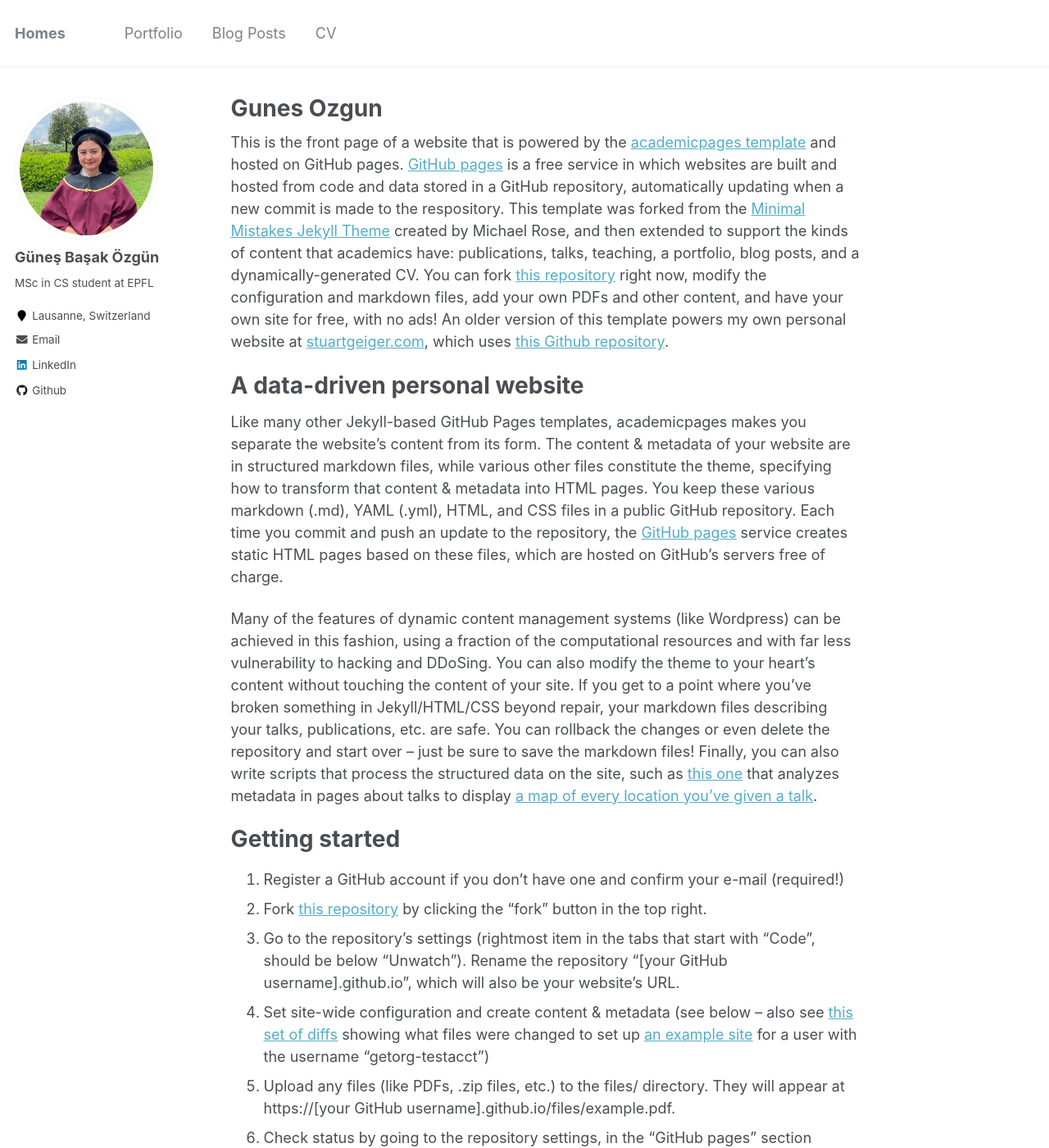
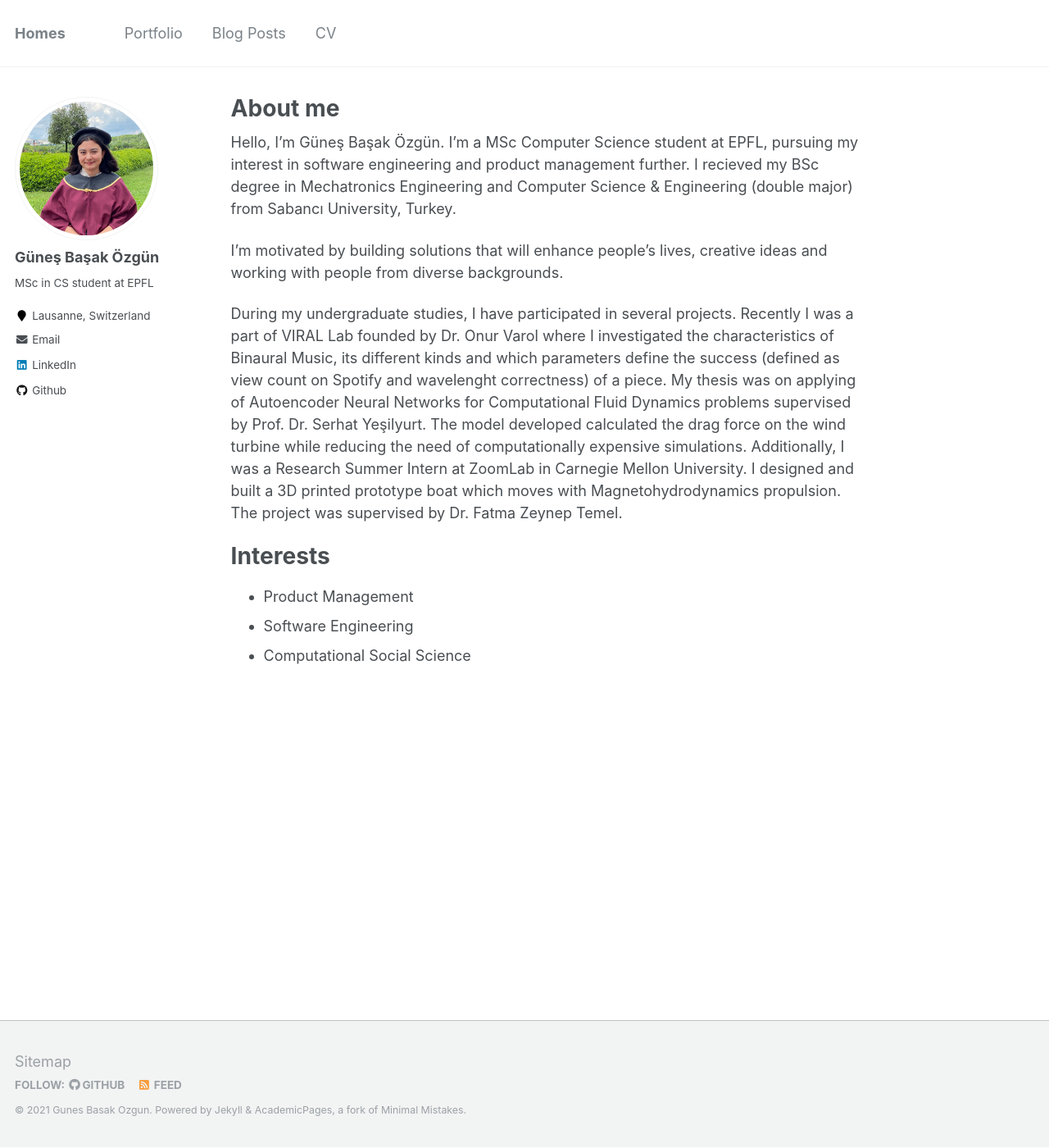
Before and after one commit to gozgun/gozgun.github.io, a Jekyll site: the page built from _pages/about.md, in a window 1280 px wide and 1400 px high. Shown: the whole window at 82% size. Built offline with Jekyll 4.4.1, drawn with Linux system fonts in a browser that asks for light colours; some of the changed text lies outside the part shown.

Commit message:
Fill About Me page

```diff
--- a/_pages/about.md
+++ b/_pages/about.md
@@ -1,6 +1,6 @@
 ---
 permalink: /
-title: "Gunes Ozgun"
+title: "About me"
 excerpt: "About me"
 author_profile: true
 redirect_from:
@@ -8,43 +8,16 @@ redirect_from:
   - /about.html
 ---
 
-This is the front page of a website that is powered by the [academicpages template](https://github.com/academicpages/academicpages.github.io) and hosted on GitHub pages. [GitHub pages](https://pages.github.com) is a free service in which websites are built and hosted from code and data stored in a GitHub repository, automatically updating when a new commit is made to the respository. This template was forked from the [Minimal Mistakes Jekyll Theme](https://mmistakes.github.io/minimal-mistakes/) created by Michael Rose, and then extended to support the kinds of content that academics have: publications, talks, teaching, a portfolio, blog posts, and a dynamically-generated CV. You can fork [this repository](https://github.com/academicpages/academicpages.github.io) right now, modify the configuration and markdown files, add your own PDFs and other content, and have your own site for free, with no ads! An older version of this template powers my own personal website at [stuartgeiger.com](http://stuartgeiger.com), which uses [this Github repository](https://github.com/staeiou/staeiou.github.io).
+Hello, I'm Güneş Başak Özgün. I'm a MSc Computer Science student at EPFL, pursuing my interest in software engineering and product management further. I recieved my BSc degree in Mechatronics Engineering and Computer Science & Engineering (double major) from Sabancı University, Turkey.
 
-A data-driven personal website
+I'm motivated by building solutions that will enhance people's lives, creative ideas and working with people from diverse backgrounds.
+
+During my undergraduate studies, I have participated in several projects. Recently I was a part of VIRAL Lab founded by Dr. Onur Varol where I investigated the characteristics of Binaural Music, its different kinds and which parameters define the success (defined as view count on Spotify and wavelenght correctness) of a piece.
+My thesis was on applying of Autoencoder Neural Networks for Computational Fluid Dynamics problems supervised by Prof. Dr. Serhat Yeşilyurt. The model developed calculated the drag force on the wind turbine while reducing the need of computationally expensive simulations.
+Additionally, I was a Research Summer Intern at ZoomLab in Carnegie Mellon University. I designed and built a 3D printed prototype boat which moves with Magnetohydrodynamics propulsion. The project was supervised by Dr. Fatma Zeynep Temel.
+
+Interests
 ======
-Like many other Jekyll-based GitHub Pages templates, academicpages makes you separate the website's content from its form. The content & metadata of your website are in structured markdown files, while various other files constitute the theme, specifying how to transform that content & metadata into HTML pages. You keep these various markdown (.md), YAML (.yml), HTML, and CSS files in a public GitHub repository. Each time you commit and push an update to the repository, the [GitHub pages](https://pages.github.com/) service creates static HTML pages based on these files, which are hosted on GitHub's servers free of charge.
-
-Many of the features of dynamic content management systems (like Wordpress) can be achieved in this fashion, using a fraction of the computational resources and with far less vulnerability to hacking and DDoSing. You can also modify the theme to your heart's content without touching the content of your site. If you get to a point where you've broken something in Jekyll/HTML/CSS beyond repair, your markdown files describing your talks, publications, etc. are safe. You can rollback the changes or even delete the repository and start over -- just be sure to save the markdown files! Finally, you can also write scripts that process the structured data on the site, such as [this one](https://github.com/academicpages/academicpages.github.io/blob/master/talkmap.ipynb) that analyzes metadata in pages about talks to display [a map of every location you've given a talk](https://academicpages.github.io/talkmap.html).
-
-Getting started
-======
-1. Register a GitHub account if you don't have one and confirm your e-mail (required!)
-1. Fork [this repository](https://github.com/academicpages/academicpages.github.io) by clicking the "fork" button in the top right.
-1. Go to the repository's settings (rightmost item in the tabs that start with "Code", should be below "Unwatch"). Rename the repository "[your GitHub username].github.io", which will also be your website's URL.
-1. Set site-wide configuration and create content & metadata (see below -- also see [this set of diffs](http://archive.is/3TPas) showing what files were changed to set up [an example site](https://getorg-testacct.github.io) for a user with the username "getorg-testacct")
-1. Upload any files (like PDFs, .zip files, etc.) to the files/ directory. They will appear at https://[your GitHub username].github.io/files/example.pdf.
-1. Check status by going to the repository settings, in the "GitHub pages" section
-
-Site-wide configuration
-------
-The main configuration file for the site is in the base directory in [_config.yml](https://github.com/academicpages/academicpages.github.io/blob/master/_config.yml), which defines the content in the sidebars and other site-wide features. You will need to replace the default variables with ones about yourself and your site's github repository. The configuration file for the top menu is in [_data/navigation.yml](https://github.com/academicpages/academicpages.github.io/blob/master/_data/navigation.yml). For example, if you don't have a portfolio or blog posts, you can remove those items from that navigation.yml file to remove them from the header.
-
-Create content & metadata
-------
-For site content, there is one markdown file for each type of content, which are stored in directories like _publications, _talks, _posts, _teaching, or _pages. For example, each talk is a markdown file in the [_talks directory](https://github.com/academicpages/academicpages.github.io/tree/master/_talks). At the top of each markdown file is structured data in YAML about the talk, which the theme will parse to do lots of cool stuff. The same structured data about a talk is used to generate the list of talks on the [Talks page](https://academicpages.github.io/talks), each [individual page](https://academicpages.github.io/talks/2012-03-01-talk-1) for specific talks, the talks section for the [CV page](https://academicpages.github.io/cv), and the [map of places you've given a talk](https://academicpages.github.io/talkmap.html) (if you run this [python file](https://github.com/academicpages/academicpages.github.io/blob/master/talkmap.py) or [Jupyter notebook](https://github.com/academicpages/academicpages.github.io/blob/master/talkmap.ipynb), which creates the HTML for the map based on the contents of the _talks directory).
-
-**Markdown generator**
-
-I have also created [a set of Jupyter notebooks](https://github.com/academicpages/academicpages.github.io/tree/master/markdown_generator
-) that converts a CSV containing structured data about talks or presentations into individual markdown files that will be properly formatted for the academicpages template. The sample CSVs in that directory are the ones I used to create my own personal website at stuartgeiger.com. My usual workflow is that I keep a spreadsheet of my publications and talks, then run the code in these notebooks to generate the markdown files, then commit and push them to the GitHub repository.
-
-How to edit your site's GitHub repository
-------
-Many people use a git client to create files on their local computer and then push them to GitHub's servers. If you are not familiar with git, you can directly edit these configuration and markdown files directly in the github.com interface. Navigate to a file (like [this one](https://github.com/academicpages/academicpages.github.io/blob/master/_talks/2012-03-01-talk-1.md) and click the pencil icon in the top right of the content preview (to the right of the "Raw | Blame | History" buttons). You can delete a file by clicking the trashcan icon to the right of the pencil icon. You can also create new files or upload files by navigating to a directory and clicking the "Create new file" or "Upload files" buttons.
-
-Example: editing a markdown file for a talk
-![Editing a markdown file for a talk](/images/editing-talk.png)
-
-For more info
-------
-More info about configuring academicpages can be found in [the guide](https://academicpages.github.io/markdown/). The [guides for the Minimal Mistakes theme](https://mmistakes.github.io/minimal-mistakes/docs/configuration/) (which this theme was forked from) might also be helpful.
+- Product Management
+- Software Engineering
+- Computational Social Science
```
